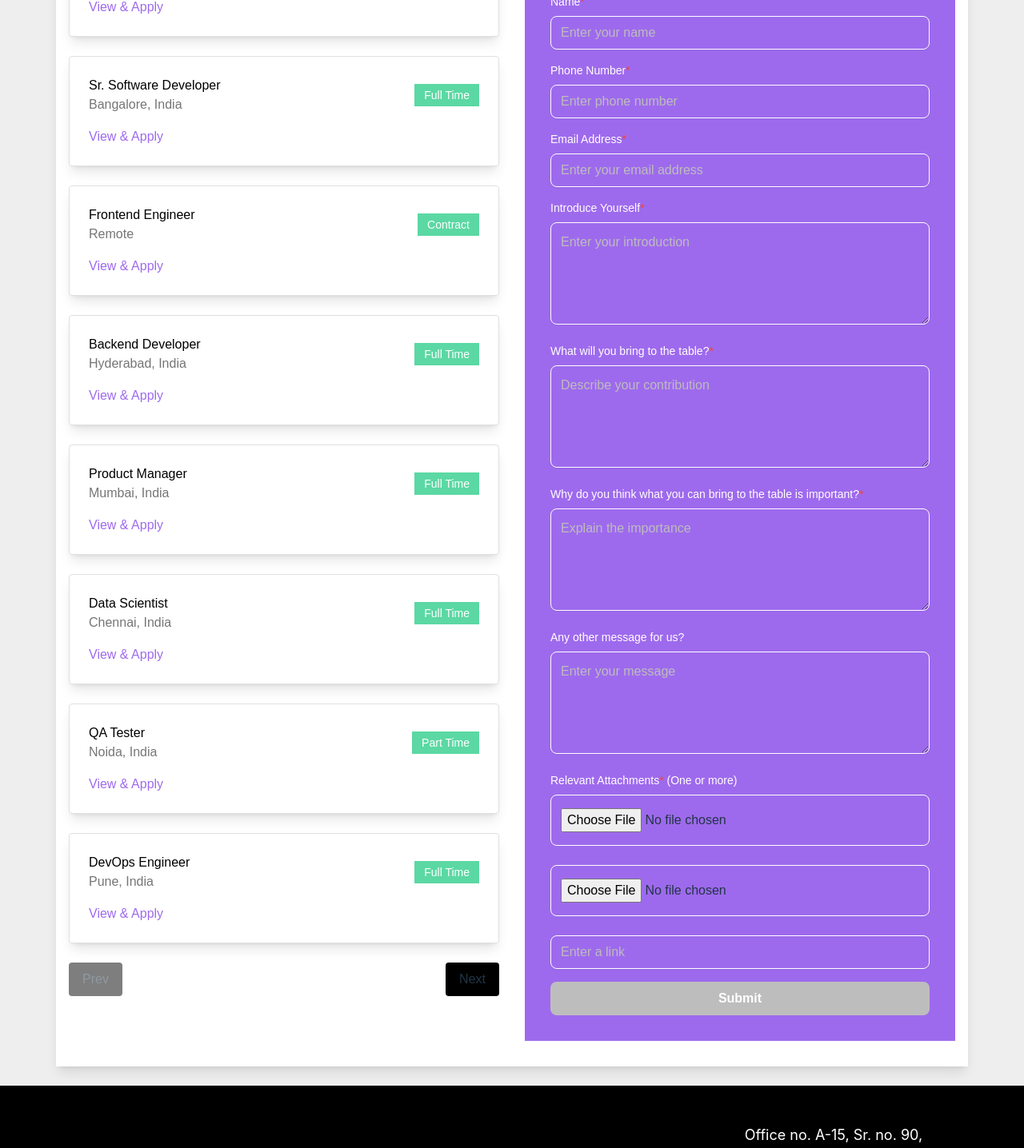
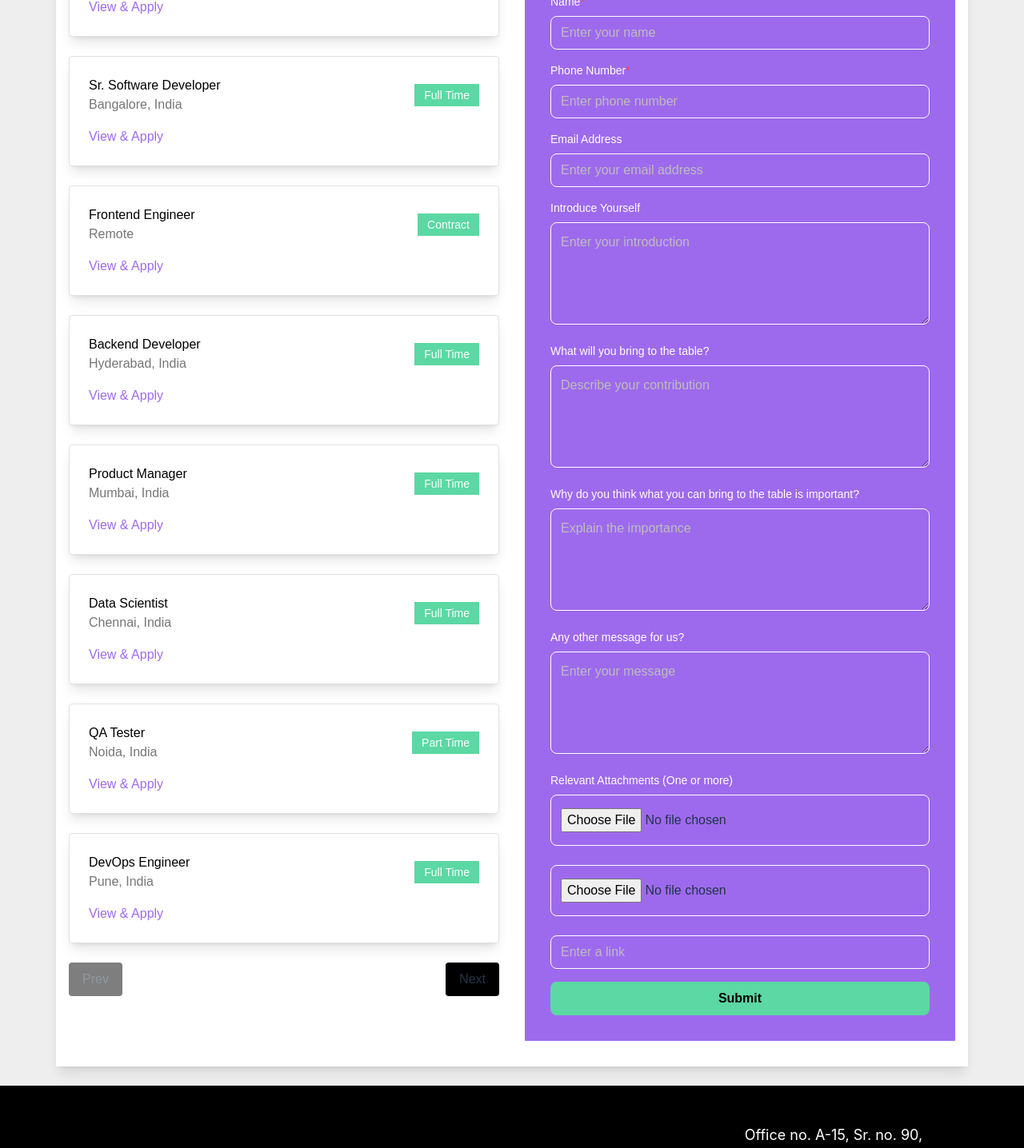
Before and after one commit to khushiiagrawal/QuantArena, a React (Vite) app: page /career in a window 1280 px wide. Shown: the part 2611-4047 px from the top of the page at 80% size. Built offline with nearby package versions, Linux system fonts and the light colour scheme.

Commit message:
console form details

```diff
--- a/src/pages/Career/career.jsx
+++ b/src/pages/Career/career.jsx
@@ -210,7 +210,7 @@ export const ImageLayout2 = () => {
 
 
 
-import { useState } from 'react';
+import { useState, useEffect } from 'react';
 
 export const JobApplicationPage = () => {
   const fontStyle = { fontFamily: 'Montserrat, sans-serif' };
@@ -233,6 +233,7 @@ export const JobApplicationPage = () => {
     importance2: '',
     message2: '',
     attachment2: null,
+    link2: '',
 
   });
   const [currentPage, setCurrentPage] = useState(1);
@@ -272,6 +273,7 @@ export const JobApplicationPage = () => {
       formData.attachment
     );
   };
+
   const isFormValid2 = () => {
     return (
       formData2.name2 &&
@@ -280,7 +282,8 @@ export const JobApplicationPage = () => {
       formData2.introduce2 &&
       formData2.contribution2 &&
       formData2.importance2 &&
-      formData2.attachment2
+      formData2.attachment2 &&
+      formData2.link2
     );
   };
 
@@ -313,8 +316,6 @@ export const JobApplicationPage = () => {
     e.preventDefault();
     if (isFormValid2()) {
       console.log('Form submitted:', formData2);
-    } else {
-      alert('Please fill in all required fields.');
     }
   };
 
@@ -442,7 +443,7 @@ export const JobApplicationPage = () => {
 
                       <div>
                       <label className="block text-sm font-medium text-white mb-2" htmlFor="email">
-                      Email Address<span className='text-red-500'>*</span>
+                        Email Address
                       </label>
                       <input
                         id="email"
@@ -456,7 +457,7 @@ export const JobApplicationPage = () => {
 
                       <div>
                       <label className="block text-sm font-medium text-white mb-2" htmlFor="introduce">
-                      Introduce Yourself<span className='text-red-500'>*</span>
+                        Introduce Yourself
                       </label>
                       <textarea
                         id="introduce"
@@ -470,7 +471,7 @@ export const JobApplicationPage = () => {
 
                       <div>
                       <label className="block text-sm font-medium text-white mb-2" htmlFor="contribution">
-                      What will you bring to the table?<span className='text-red-500'>*</span>
+                        What will you bring to the table?
                       </label>
                       <textarea
                         id="contribution"
@@ -484,7 +485,7 @@ export const JobApplicationPage = () => {
 
                       <div>
                       <label className="block text-sm font-medium text-white mb-2" htmlFor="importance">
-                      Why do you think what you can bring to the table is important?<span className='text-red-500'>*</span>
+                        Why do you think what you can bring to the table is important?
                       </label>
                       <textarea
                         id="importance"
@@ -512,7 +513,7 @@ export const JobApplicationPage = () => {
 
                       <div>
                       <label className="block text-sm font-medium text-white mb-2" htmlFor="attachment">
-                      Relevant Attachments<span className='text-red-500'>*</span> (One or more)
+                        Relevant Attachments (One or more)
                       </label>
                       <input
                         id="attachment"
@@ -541,8 +542,7 @@ export const JobApplicationPage = () => {
 
                       <button
                       type="submit"
-                    className={`w-full ${isFormValid() ? 'bg-[#5BD8A3] hover:bg-green-600' : 'bg-gray-400 cursor-not-allowed'} text-white font-bold py-2 px-4 rounded-lg`}
-                    disabled={!isFormValid()}
+                      className="w-full bg-[#5BD8A3] hover:bg-green-600 text-black font-bold py-2 px-4 rounded-lg"
                       >
                       Submit
                       </button>
@@ -552,6 +552,9 @@ export const JobApplicationPage = () => {
                   </div>
                 </div>
                 </div>
+                {useEffect(() => {
+        console.log('Form Data:', formData);
+      }, [formData])}
 
       {selectedJob && (
         <div className="fixed inset-0 bg-black bg-opacity-50 flex p-6 items-center w-screen h-screen justify-center z-50">
@@ -638,7 +641,7 @@ export const JobApplicationPage = () => {
 
                 <div className="w-full h-0.5 bg-gray-300 my-3"></div>
                 <label className="block text-sm font-medium text-black mb-2" htmlFor="name2">
-                  Name<span className='text-red-500'>*</span>
+                  Name
                 </label>
                 <input
                   id="name2"
@@ -652,7 +655,7 @@ export const JobApplicationPage = () => {
 
                 <div>
                 <label className="block text-sm font-medium text-black mb-2" htmlFor="phone2">
-                  Phone Number<span className='text-red-500'>*</span>
+                  Phone Number
                 </label>
                 <input
                   id="phone2"
@@ -673,7 +676,7 @@ export const JobApplicationPage = () => {
 
                 <div>
                 <label className="block text-sm font-medium text-black mb-2" htmlFor="email2">
-                  Email Address<span className='text-red-500'>*</span>
+                  Email Address
                 </label>
                 <input
                   id="email2"
@@ -687,7 +690,7 @@ export const JobApplicationPage = () => {
 
                 <div>
                 <label className="block text-sm font-medium text-black mb-2" htmlFor="introduce2">
-                  Introduce Yourself<span className='text-red-500'>*</span>
+                  Introduce Yourself
                 </label>
                 <textarea
                   id="introduce2"
@@ -701,7 +704,7 @@ export const JobApplicationPage = () => {
 
                 <div>
                 <label className="block text-sm font-medium text-black mb-2" htmlFor="contribution2">
-                  What will you bring to the table?<span className='text-red-500'>*</span>
+                  What will you bring to the table?
                 </label>
                 <textarea
                   id="contribution2"
@@ -712,7 +715,6 @@ export const JobApplicationPage = () => {
                   onChange={handleChange2}
                 ></textarea>
                 </div>
-
 
                 <div>
                 <label className="block text-sm font-medium text-black mb-2" htmlFor="message2">
@@ -730,7 +732,7 @@ export const JobApplicationPage = () => {
 
                 <div>
                 <label className="block text-sm font-medium text-black mb-2" htmlFor="attachment2">
-                      Relevant Attachments<span className='text-red-500'>*</span> (One or more)
+                  Relevant Attachments (One or more)
                 </label>
                 <input
                   id="attachment2"
@@ -759,19 +761,17 @@ export const JobApplicationPage = () => {
 
                 <button
                 type="submit"
-                className={`w-full ${isFormValid2() ? 'bg-[#5BD8A3] hover:bg-green-600' : 'bg-gray-400 cursor-not-allowed'} text-black font-bold py-2 px-4 rounded-lg`}
-                disabled={!isFormValid2()}
+                className="w-full bg-[#5BD8A3] hover:bg-green-600 text-black font-bold py-2 px-4 rounded-lg"
                 >
                 Submit
                 </button>
               </form>
-
               </div>
             </div>
             )}
-
-
+            {useEffect(() => {
+            console.log('Form Data 2:', formData2);
+            }, [formData2])}
           </div>
           );
-
         }
```
Lines whose indentation alone changed are shown as unchanged.
